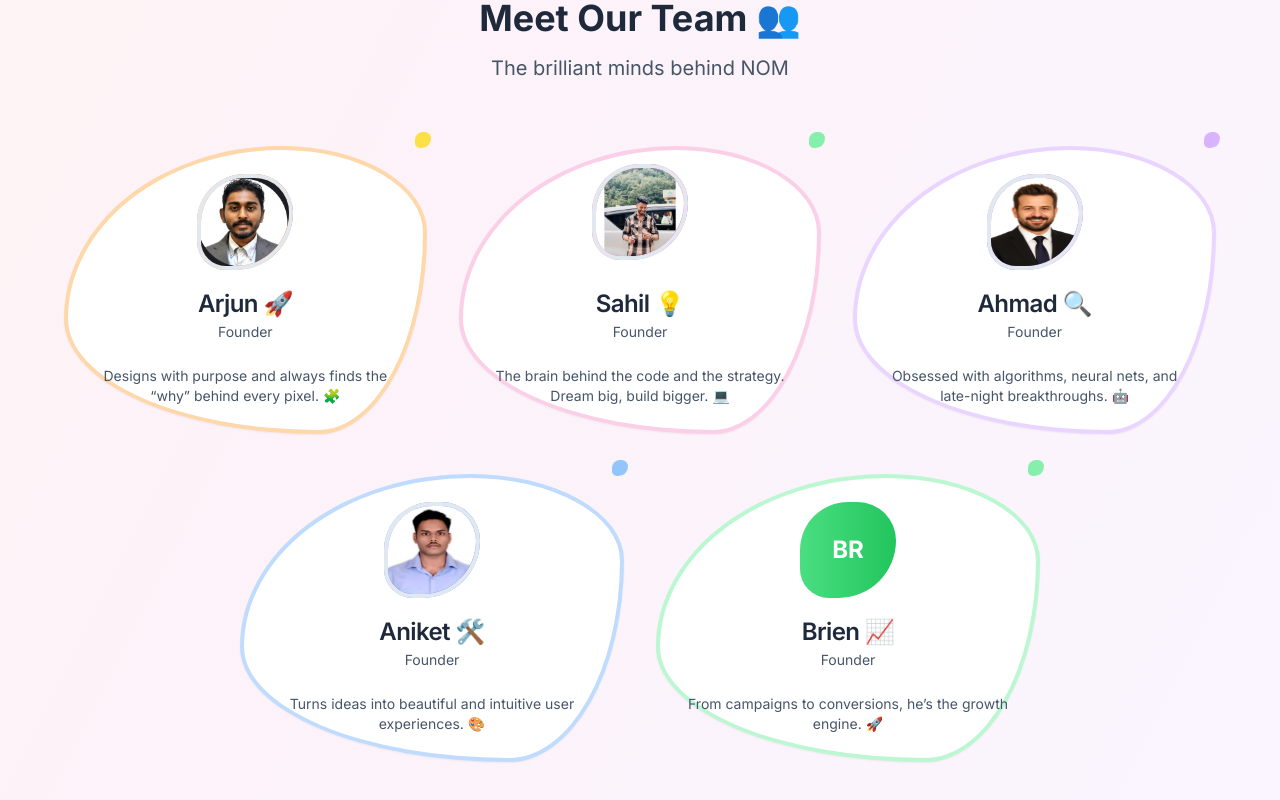
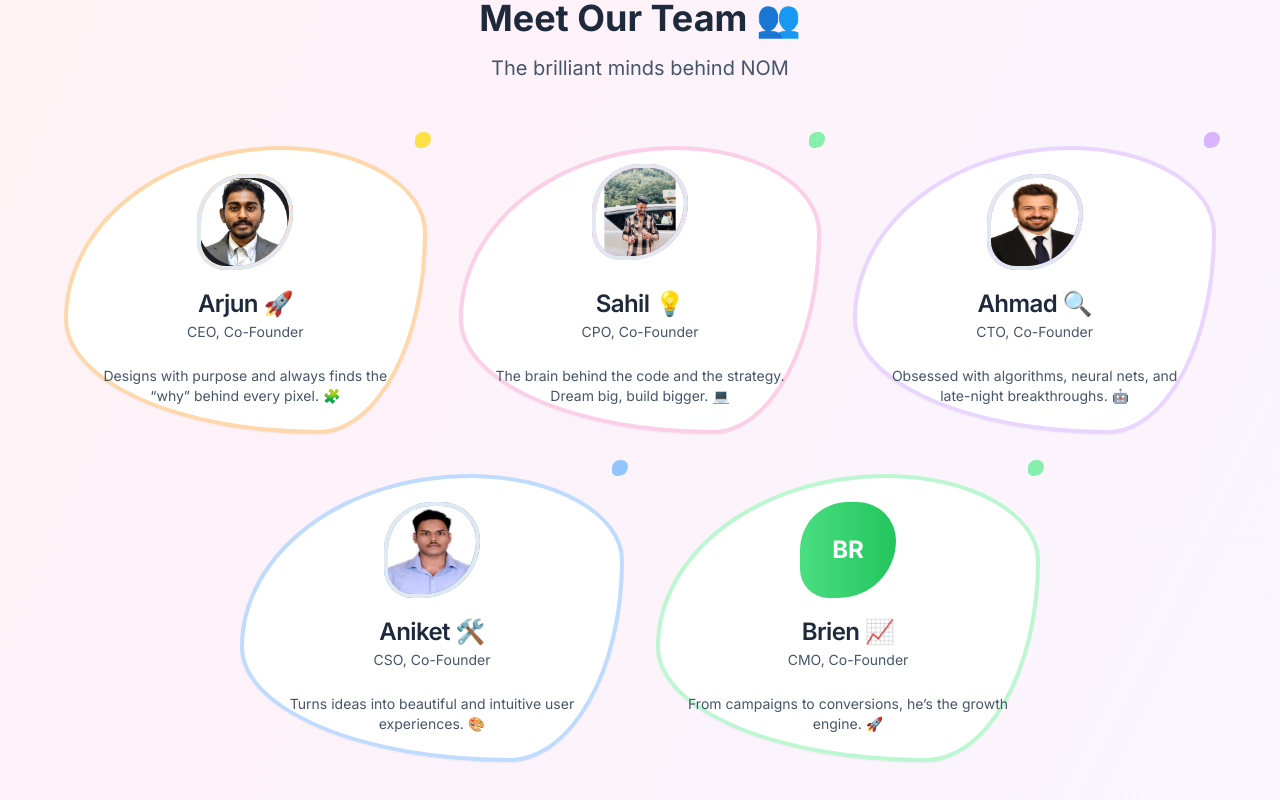
Before and after one commit to sahiljaiswal02/NOM-APP, a Next.js app: page /about in a window 1280 px wide. Shown: the part 1745-2545 px from the top of the page. Built offline with nearby package versions, Linux system fonts and the light colour scheme.

Commit message:
Update team member titles to reflect current roles in AboutPage

```diff
--- a/app/about/page.tsx
+++ b/app/about/page.tsx
@@ -204,7 +204,7 @@ export default function AboutPage() {
                 </div>
                 <CardTitle className="text-slate-800">Arjun 🚀</CardTitle>
                 <CardDescription className="text-slate-600">
-                  Founder
+                  CEO, Co-Founder
                 </CardDescription>
               </CardHeader>
               <CardContent>
@@ -229,7 +229,7 @@ export default function AboutPage() {
                 </div>
                 <CardTitle className="text-slate-800">Sahil 💡</CardTitle>
                 <CardDescription className="text-slate-600">
-                  Founder
+                  CPO, Co-Founder
                 </CardDescription>
               </CardHeader>
               <CardContent>
@@ -254,7 +254,7 @@ export default function AboutPage() {
                 </div>
                 <CardTitle className="text-slate-800">Ahmad 🔍</CardTitle>
                 <CardDescription className="text-slate-600">
-                  Founder
+                  CTO, Co-Founder
                 </CardDescription>
               </CardHeader>
               <CardContent>
@@ -282,7 +282,7 @@ export default function AboutPage() {
                 </div>
                 <CardTitle className="text-slate-800">Aniket 🛠️</CardTitle>
                 <CardDescription className="text-slate-600">
-                  Founder
+                  CSO, Co-Founder
                 </CardDescription>
               </CardHeader>
               <CardContent>
@@ -301,7 +301,7 @@ export default function AboutPage() {
                 </div>
                 <CardTitle className="text-slate-800">Brien 📈</CardTitle>
                 <CardDescription className="text-slate-600">
-                  Founder
+                  CMO, Co-Founder
                 </CardDescription>
               </CardHeader>
               <CardContent>
```
